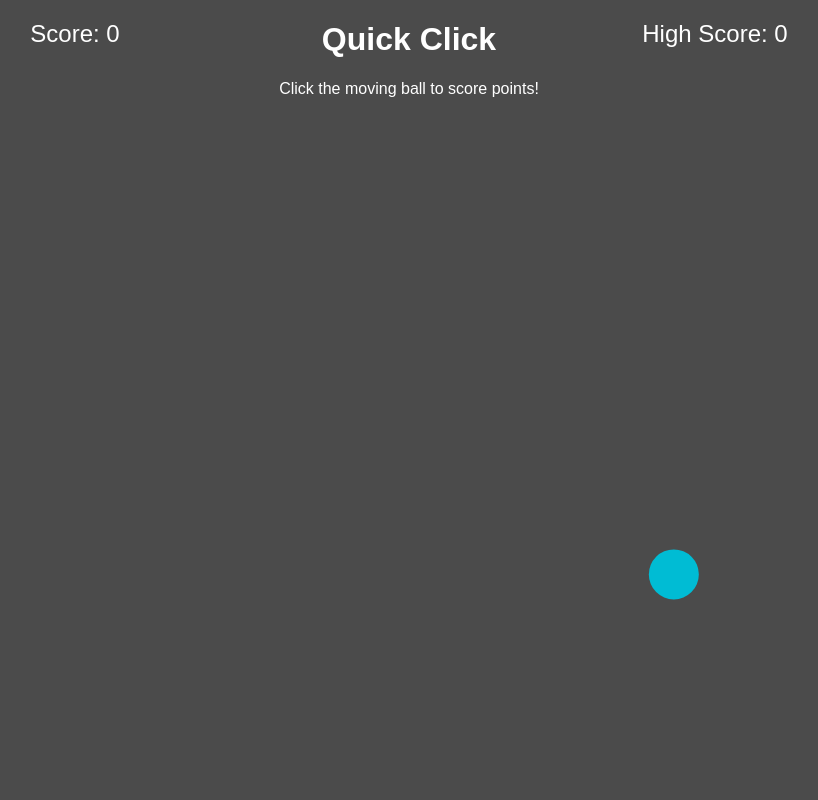
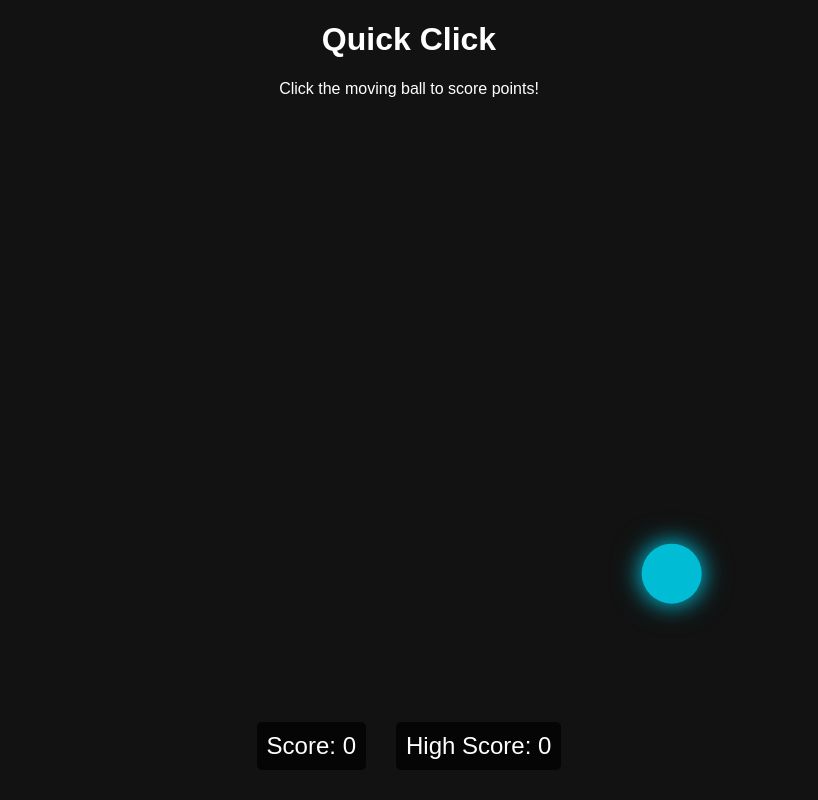
Before and after one commit to TempestAethel/Quick-Click, a plain HTML site: page index.html in a window 1280 px wide. Shown: the whole page, without its empty margins (231-1049 px from the left). Drawn offline with Linux system fonts and the light colour scheme.

Commit message:
Update styles.css

```diff
--- a/styles.css
+++ b/styles.css
@@ -4,17 +4,10 @@ body {
     justify-content: center;
     align-items: center;
     height: 100vh;
-    background: linear-gradient(135deg, #4b4b4b, #9e9e9e);
+    background-color: #121212;
     color: #ffffff;
     font-family: 'Arial', sans-serif;
     overflow: hidden;
-    animation: gradientAnimation 5s ease infinite;
-}
-
-@keyframes gradientAnimation {
-    0% { background: #4b4b4b; }
-    50% { background: #7a7a7a; }
-    100% { background: #4b4b4b; }
 }
 
 .container {
@@ -24,21 +17,29 @@ body {
     height: 100%;
 }
 
+#ball {
+    position: absolute;
+    width: 60px;
+    height: 60px;
+    border-radius: 50%;
+    background-color: #00bcd4;
+    box-shadow: 0 0 20px rgba(0, 188, 212, 0.8), 0 0 30px rgba(0, 188, 212, 0.6);
+    cursor: pointer;
+    transition: transform 0.1s ease;
+}
+
 #scoreboard {
     position: absolute;
-    top: 20px;
+    bottom: 30px;
     width: 100%;
     display: flex;
-    justify-content: space-around;
+    justify-content: center;
     font-size: 24px;
 }
 
-#ball {
-    position: absolute;
-    width: 50px;
-    height: 50px;
-    border-radius: 50%;
-    background-color: #00bcd4;
-    cursor: pointer;
-    transition: transform 0.1s ease;
+#score, #highscore {
+    margin: 0 15px;
+    padding: 10px;
+    background-color: rgba(0, 0, 0, 0.7);
+    border-radius: 5px;
 }
```
